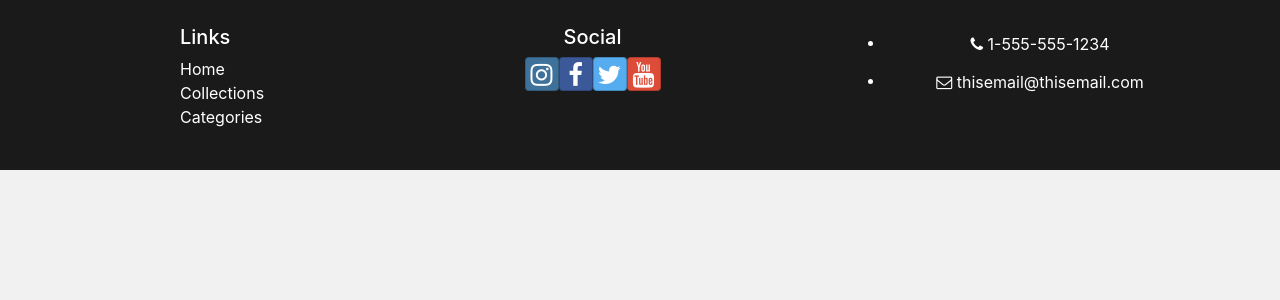
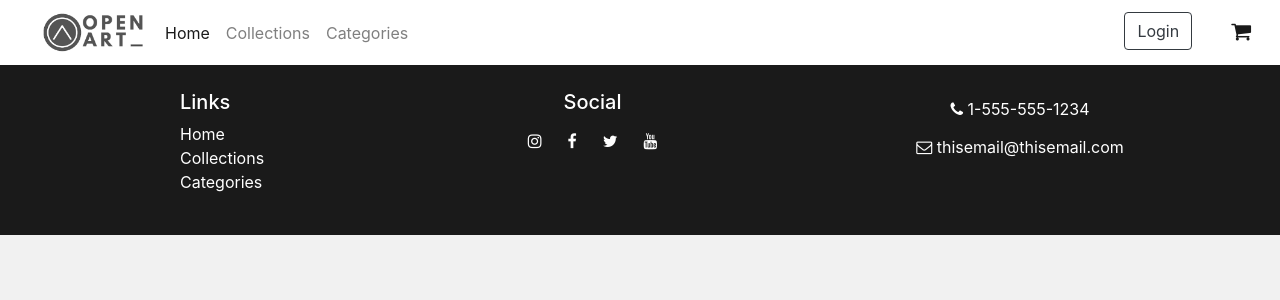
Before and after one commit to Grismund/openart-front-react, a React (Create React App) app: page / in a window 1280 px wide. Shown: the top 300 px of the page. Built offline with nearby package versions, Linux system fonts and the light colour scheme.

Commit message:
Header and footer finished. added basic collect/categories

```diff
--- a/src/App.css
+++ b/src/App.css
@@ -10,7 +10,12 @@ h2 {
 }
 
 .footer-links {
-  color: white; }
+  color: white;
+}
+
+/* a:hover {
+  color: gold;
+} */
 
 .newsletter {
   background-color: #272727;
@@ -19,19 +24,23 @@ h2 {
 
 .features {
   background-color: #d0d0d0;
-  padding: 25px 0px; }
+  padding: 25px 0px;
+}
 
 .foots {
   background-color: #1a1a1a;
   padding: 25px 0px;
-  color: white; }
+  color: white;
+}
 
 .cHead {
   background-color: #66626f;
-  color: white; }
+  color: white;
+}
 
 body {
-  background-color: #f1f1f1; }
+  background-color: #f1f1f1;
+}
 
 .loginFixed {
   position: fixed;
@@ -39,15 +48,17 @@ body {
   right: 0;
   /* left: auto; */
   /* z-index: 1030; */
-  margin-top: 15px;
+  margin-top: 4px;
   /* margin-right: 20px; } */
 }
 
 .half-wide {
-  width: 50%; }
+  width: 50%;
+}
 
 .carousel-inner {
-  max-height: 750px; }
+  max-height: 750px;
+}
 
 .rule {
   margin: 30px 0px;
@@ -63,3 +74,9 @@ body {
   border: none;
   background-color: #f1f1f1;
 }
+
+.logo {
+  width: 5em;
+  margin-left: 12px;
+  margin-right: 10px;
+}
--- /dev/null
+++ b/src/components/Categories.js
@@ -0,0 +1,2 @@
+import React from 'react';
+export default Categories;
--- /dev/null
+++ b/src/components/Collections.js
@@ -0,0 +1,2 @@
+import React from 'react';
+export default Collections;
--- a/src/components/FooterComponent.js
+++ b/src/components/FooterComponent.js
@@ -2,28 +2,28 @@ import React from 'react';
 
 function Footer() {
     return (
-        <footer class="foots">
-            <div class="container">
-                <div class="row">
-                    <div class="col-4 col-sm-2 offset-1">
+        <footer className="foots">
+            <div className="container">
+                <div className="row">
+                    <div className="col-4 col-sm-2 offset-1">
                         <h5>Links</h5>
-                        <ul class="list-unstyled">
-                            <li><a href="#" class="footer-links">Home</a></li>
-                            <li><a href="collections.html" class="footer-links">Collections</a></li>
-                            <li><a href="categories.html" class="footer-links">Categories</a></li>
+                        <ul className="list-unstyled">
+                            <li><a href="#" className="footer-links">Home</a></li>
+                            <li><a href="collections.html" className="footer-links">Collections</a></li>
+                            <li><a href="categories.html" className="footer-links">Categories</a></li>
                         </ul>
                     </div>
-                    <div class="col-6 col-sm-5 text-center">
+                    <div className="col-6 col-sm-5 text-center">
                         <h5>Social</h5>
-                        <a class="btn btn-social-icon btn-instagram footer-links" href="http://instagram.com/"><i class="fa fa-instagram"></i></a>
-                        <a class="btn btn-social-icon btn-facebook footer-links" href="http://facebook.com/"><i class="fa fa-facebook"></i></a>
-                        <a class="btn btn-social-icon btn-twitter footer-links" href="http://twitter.com/"><i class="fa fa-twitter"></i></a>
-                        <a class="btn btn-social-icon btn-google footer-links" href="http://youtube.com/"><i class="fa fa-youtube"></i></a>
+                        <a className="btn footer-links" href="http://instagram.com/"><i className="fa fa-instagram"></i></a>
+                        <a className="btn footer-links" href="http://facebook.com/"><i className="fa fa-facebook"></i></a>
+                        <a className="btn footer-links" href="http://twitter.com/"><i className="fa fa-twitter"></i></a>
+                        <a className="btn footer-links" href="http://youtube.com/"><i className="fa fa-youtube"></i></a>
                     </div>
-                    <div class="col-sm-4 text-center">
-                        <ul class="list=unstyled">
-                            <li><a role="button" class="btn btn-link footer-links" href="tel:15555551234"><i class="fa fa-phone footer-links"></i> 1-555-555-1234</a></li>
-                            <li><a role="button" class="btn btn-link footer-links" href="mailto:thisemail@thisemail.com"><i class="fa fa-envelope-o footer-links"></i> thisemail@thisemail.com</a></li>
+                    <div className="col-sm-4 text-center">
+                        <ul className="list-unstyled">
+                            <li><a role="button" className="btn btn-link footer-links" href="tel:15555551234"><i className="fa fa-phone footer-links"></i> 1-555-555-1234</a></li>
+                            <li><a role="button" className="btn btn-link footer-links" href="mailto:thisemail@thisemail.com"><i className="fa fa-envelope-o footer-links"></i> thisemail@thisemail.com</a></li>
                         </ul>
                     </div>
                 </div>
--- a/src/components/HeaderComponent.js
+++ b/src/components/HeaderComponent.js
@@ -1 +1,38 @@
-import React, { Component } from 'react';
+import React from 'react';
+
+
+function Header() {
+    return (
+        <React.Fragment>
+            <nav className="navbar navbar-expand-md navbar-light bg-white sticky-top">
+                <div className="container-fluid">
+                    <button className="navbar-toggler" type="button" data-toggle="collapse" data-target="#oaNavbar">
+                        <span className="navbar-toggler-icon"></span>
+                    </button>
+
+                    <a className="navbar-brand mr-auto" href="#">
+                        <img src="/assets/imges/raw-logo.png" class="logo"/>
+                    </a>
+                    <div className="collapse navbar-collapse" id="oaNavbar">
+{/* TODO:  style="padding-left: 5px" was applied to below ul element, but i wasn't sure how to add inline styling in jsx. seems like a bad idea anyway*/}
+                        <ul className="navbar-nav ml-1">
+                            <li className="nav-item active"><a className="nav-link" href="#">Home</a></li>
+                            <li className="nav-item"><a className="nav-link" href="collections.html"> Collections</a></li>
+                            <li className="nav-item"><a className="nav-link" href="categories.html"> Categories</a></li>
+                        </ul>
+                    </div>
+
+                    <div className="navbar-text loginFixed">
+                        <button className="btn btn-outline-dark btn-md d-none d-sm-inline" role="button" data-toggle="modal" data-target="#loginModal">Login</button>
+                        <a className="btn" role="button" data-toggle="modal" data-target="#loginModal"><i className="fa fa-sign-in fa-lg d-sm-none" ></i></a>
+
+
+                        <a className="btn" href="cart.html"><i className="fa fa-shopping-cart fa-lg mr-3"></i></a>
+                    </div>
+                </div>
+            </nav>
+        </React.Fragment>
+    );
+}
+
+export default Header;
--- a/src/components/MainComponent.js
+++ b/src/components/MainComponent.js
@@ -1,11 +1,13 @@
 import React, { Component } from 'react';
 import { Switch, Route, Redirect, withRouter } from 'react-router-dom';
 import Footer from './FooterComponent';
+import Header from './HeaderComponent';
 
 class Main extends Component {
     render() {
         return (
             <React.Fragment>
+                <Header />
                 <Footer />
             </React.Fragment>
         );
--- a/src/index.js
+++ b/src/index.js
@@ -1,7 +1,9 @@
 import React from 'react';
 import ReactDOM from 'react-dom';
+import './index.css';
 import 'bootstrap/dist/css/bootstrap.min.css';
 import 'font-awesome/css/font-awesome.css';
+// bootstrap-social is missing from my main site.
 import 'bootstrap-social/bootstrap-social.css';
 import './index.css';
 import App from './App';
```
Also changed, not shown: src/components/LoginModal.js (added, +44 -0 lines), public/assets/imges/raw-logo.png (added).
